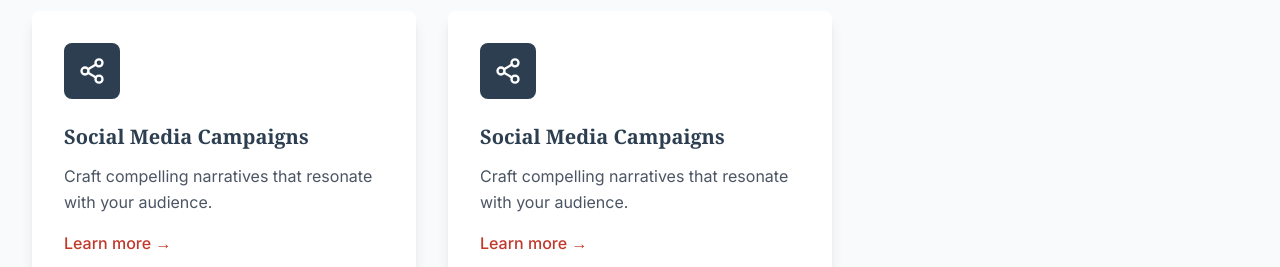
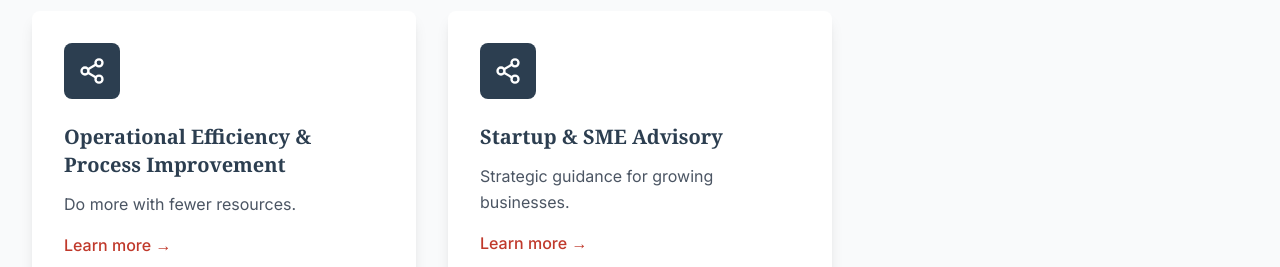
Before and after one commit to Allokay/HimalayaReach, a React (Vite) app: page /services in a window 1280 px wide. Shown: the part 2520-2787 px from the top of the page. Built offline with nearby package versions, Linux system fonts and the light colour scheme.

Commit message:
Update Services.tsx

```diff
--- a/src/components/Services.tsx
+++ b/src/components/Services.tsx
@@ -37,15 +37,15 @@ export default function Services() {
     },
     {
       icon: Share2,
-      title: 'Social Media Campaigns',
-      shortDesc: 'Craft compelling narratives that resonate with your audience.',
-      fullDesc: 'Our social media campaigns go beyond basic posting. We develop comprehensive content strategies, manage multi-platform presence, create engaging visual and written content, track performance metrics, and continuously optimize for maximum reach and engagement. We understand the Nepali digital landscape and craft messages that drive real business results.',
+      title: 'Operational Efficiency & Process Improvement',
+      shortDesc: 'Do more with fewer resources.',
+      fullDesc: 'We streamline workflows, reduce inefficiencies, and optimize internal processes to improve productivity and reduce operational costs.',
     },
     {
       icon: Share2,
-      title: 'Social Media Campaigns',
-      shortDesc: 'Craft compelling narratives that resonate with your audience.',
-      fullDesc: 'Our social media campaigns go beyond basic posting. We develop comprehensive content strategies, manage multi-platform presence, create engaging visual and written content, track performance metrics, and continuously optimize for maximum reach and engagement. We understand the Nepali digital landscape and craft messages that drive real business results.',
+      title: 'Startup & SME Advisory',
+      shortDesc: 'Strategic guidance for growing businesses.',
+      fullDesc: 'We support startups and SMEs with business planning, market validation, scaling strategies, and investor-ready positioning.',
     },
   ];
 
```
